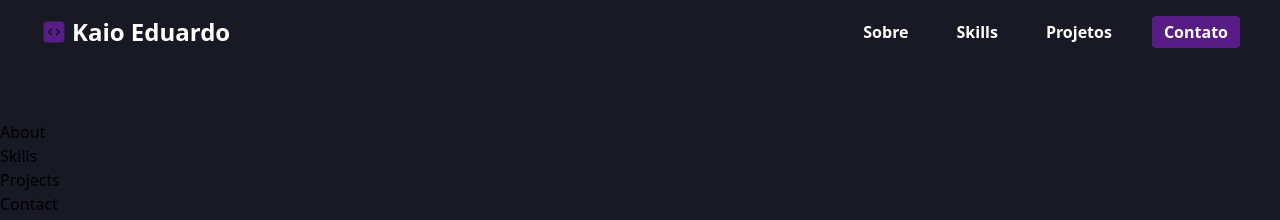
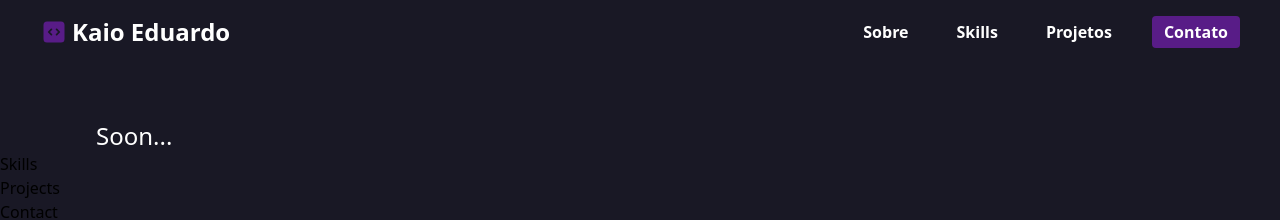
Before and after one commit to Kaioedsago/Kaioedsago.github.io, a React (Vite) app: page / in a window 1280 px wide. Shown: the top 220 px of the page. Built offline with nearby package versions, Linux system fonts and the light colour scheme.

Commit message:
End of Header

```diff
--- a/src/pages/About.jsx
+++ b/src/pages/About.jsx
@@ -1,8 +1,8 @@
 const About = () => {
     return(
-        <>
-        <h1>About</h1>
-        </>
+        <div>
+            <span className="ml-24 text-2xl text-white">Soon...</span>
+        </div>
     )
 }
 
```
